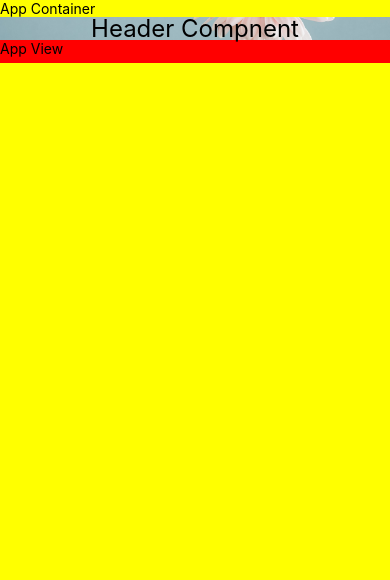
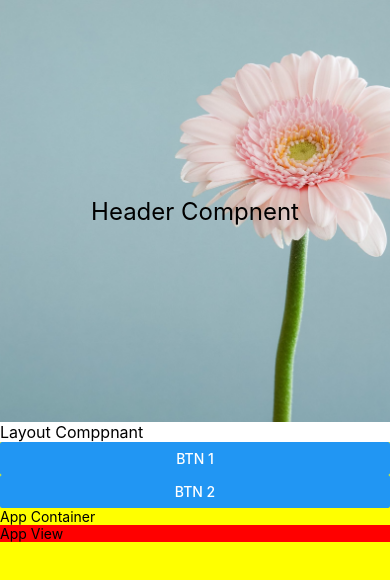
Before and after one commit to imadcollin/react-drum, a React Native app: screen / in a window 390 px wide. Shown: the top 580 px of the page. Built offline with nearby package versions, Linux system fonts and the light colour scheme.

Commit message:
Add button as componant

```diff
--- a/App.js
+++ b/App.js
@@ -1,13 +1,18 @@
 import React from 'react';
-import {SafeAreaView, Text, View} from 'react-native';
+import {SafeAreaView, Text, View, Alert} from 'react-native';
 import Header from './src/componants/Headers/Header';
 import AppStyles from './AppStyle';
+import Layout from './src/componants/Layout/Layout';
+import PressButton from './src/componants/Button/PressButton';
 const App = () => {
   return (
     <SafeAreaView style={AppStyles.container}>
+      <Header></Header>
+      <Layout></Layout>
+      <PressButton title="btn 1"></PressButton>
+      <PressButton title="btn 2"></PressButton>
       <Text>App Container</Text>
       <View style={AppStyles.view}>
-        <Header></Header>
         <Text>App View</Text>
       </View>
     </SafeAreaView>
--- /dev/null
+++ b/src/componants/Button/PressButton.js
@@ -0,0 +1,13 @@
+import React from 'react';
+import {Text, View, Button} from 'react-native';
+
+const PressButton = props => {
+  return (
+    <View>
+      <Button
+        title={props.title}
+        onPress={() => console.log(`${props.title} is Pressed!`)}></Button>
+    </View>
+  );
+};
+export default PressButton;
```
